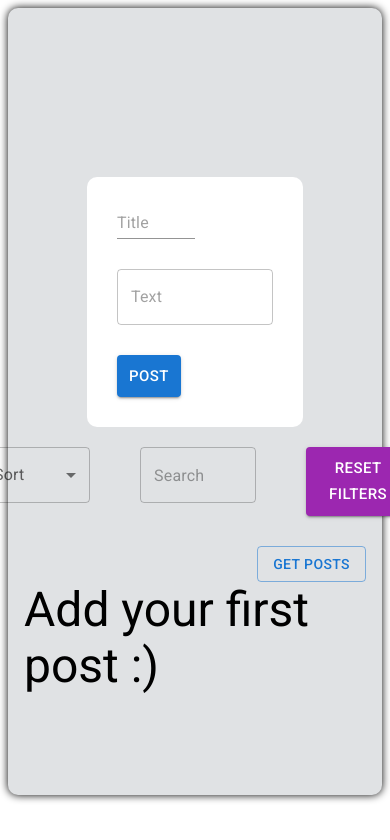
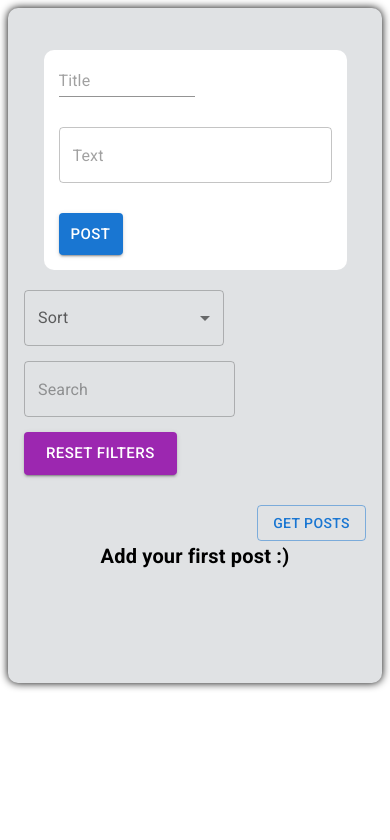
Before and after one commit to Vladosichek777/Filters-Search, a React (Vite) app: page / in a window 390 px wide. Shown: the top 840 px of the page. Built offline with nearby package versions, Linux system fonts and the light colour scheme.

Commit message:
refactor:update for mobile

```diff
--- a/src/App.jsx
+++ b/src/App.jsx
@@ -48,14 +48,14 @@ function App() {
       })
       .finally(() => setIsLoading(false));
   };
-  console.log(searchTerm);
+
   return (
     <Container
       sx={{
         display: "flex",
         flexDirection: "column",
         alignItems: "center",
-        paddingTop: "20vh",
+        paddingTop: { sm: "20vh", xs: "5vh" },
         paddingBottom: "10vh",
         bgcolor: "#e0e2e4",
         minHeight: "80vh",
@@ -76,7 +76,7 @@ function App() {
         </>
       )}
       {listPosts.length > 0 ? (
-        <>
+        <div>
           <Button
             sx={{ marginBottom: "10px" }}
             variant="contained"
@@ -90,9 +90,18 @@ function App() {
             Clear posts list
           </Button>
           <PostsList listPosts={listPosts} deletePost={handleDeletePost} searchTerm={searchTerm} />
-        </>
+        </div>
       ) : (
-        <Typography variant="h3" gutterBottom>
+        <Typography
+          sx={{
+            fontSize: {
+              xs: "1.25rem",
+              sm: "2rem",
+            },
+            fontWeight: "bold",
+          }}
+          gutterBottom
+        >
           Add your first post :)
         </Typography>
       )}
--- a/src/components/AddPostForm.jsx
+++ b/src/components/AddPostForm.jsx
@@ -15,7 +15,7 @@ export default function AddPostForm({ newPost }) {
 
   return (
     <form action="submit" onSubmit={handleAddNewPost}>
-      <Box sx={{ display: "flex", flexDirection: "column", alignItems: "left", width: "40vw", borderRadius: "10px", padding: "30px", backgroundColor: "white", gap: "30px" }}>
+      <Box sx={{ display: "flex", flexDirection: "column", alignItems: "left", width: { sm: "40vw", xs: "70vw" }, borderRadius: "10px", padding: { sm: "30px", xs: "15px" }, backgroundColor: "white", gap: "30px" }}>
         <Input
           placeholder="Title"
           required
--- a/src/components/Filters.jsx
+++ b/src/components/Filters.jsx
@@ -46,7 +46,7 @@ export default function Filters({ setListPosts, copyListPosts, setSearchTerm })
   };
 
   return (
-    <Box sx={{ display: "flex", gap: "50px", paddingTop: "20px" }}>
+    <Box sx={{ display: "flex", gap: { xs: "15px", sm: "50px" }, paddingTop: "20px", flexWrap: "wrap" }}>
       <Box sx={{ width: "200px" }}>
         <FormControl fullWidth>
           <InputLabel id="demo-simple-select-label">Sort</InputLabel>
--- a/src/components/PostsList.jsx
+++ b/src/components/PostsList.jsx
@@ -10,12 +10,13 @@ import { highlightText } from "../utils.jsx/highlightText";
 
 export default function PostsList({ listPosts, deletePost, searchTerm }) {
   return (
+    <Box sx={{ height: { xs: "50vh", sm: "70vh" }, width: "80vw" }}>
       <Virtuoso
-      style={{ height: "80vh", width: "70%" }}
+        style={{ height: "100%", width: "100%" }}
         data={listPosts}
         itemContent={(_, post) => (
           <Box>
-          <Paper sx={{ padding: "10px 30px", marginBottom: "20px" }} variant="elevation" elevation={5}>
+            <Paper sx={{ padding: { sm: "10px 30px", xs: "10px" }, marginBottom: "20px" }} variant="elevation" elevation={5}>
               <Stack direction="row" justifyContent="space-between" alignItems="center">
                 <Box>
                   <Typography sx={{ textDecoration: "underline" }} variant="subtitle1" gutterBottom>
@@ -33,5 +34,6 @@ export default function PostsList({ listPosts, deletePost, searchTerm }) {
           </Box>
         )}
       />
+    </Box>
   );
 }
```
Lines whose indentation alone changed are shown as unchanged.
